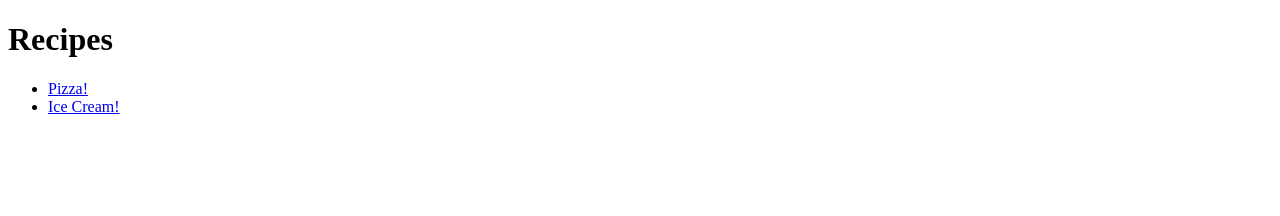
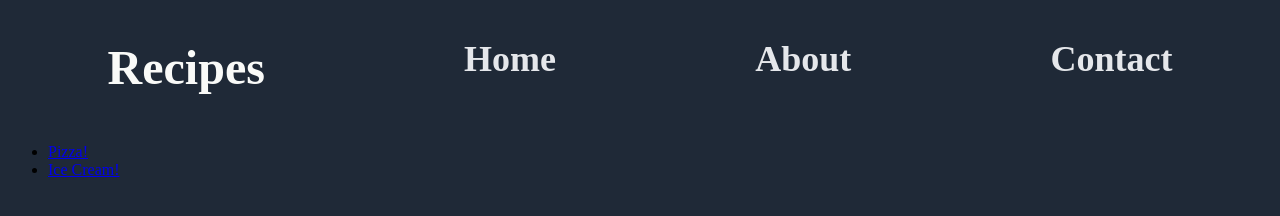
Before and after one commit to vcarter3/odin-recipes, a plain HTML site: page index.html in a window 1280 px wide. Drawn offline with Linux system fonts and the light colour scheme.

Commit message:
added css file

```diff
--- a/index.html
+++ b/index.html
@@ -4,10 +4,20 @@
     <meta charset="UTF-8">
     <meta http-equiv="X-UA-Compatible" content="IE=edge">
     <meta name="viewport" content="width=device-width, initial-scale=1.0">
-    <title>Document</title>
+    <link rel="stylesheet" href="styles.css">
+    <link rel="shortcut icon" href="./images/favicon.ico">
+    <title>Recipes</title>
 </head>
 <body>
-    <h1>Recipes </h1>
+
+
+    <div class="header">
+        <h1 class="header-logo">Recipes</h1>
+        <h2>Home</h2>
+        <h2>About</h2>
+        <h2>Contact</h2>
+      </div>
+
     <ul>
     <li><a href="./recipes/vegan_pizza.html">Pizza!</a></li>
     <li><a href="./recipes/vegan_ice_cream.html">Ice Cream!</a></li>
--- /dev/null
+++ b/styles.css
@@ -0,0 +1,17 @@
+body {
+    background-color: #1F2937;
+  }
+
+.header-logo {
+    color: #F9FAF8;
+}
+
+.header {
+    display:flex;
+    justify-content: space-around;
+    align-items: flex-start;
+
+    color: #E5E7EB;
+    text-align: center;
+    font-size: 24px;
+  }
```
